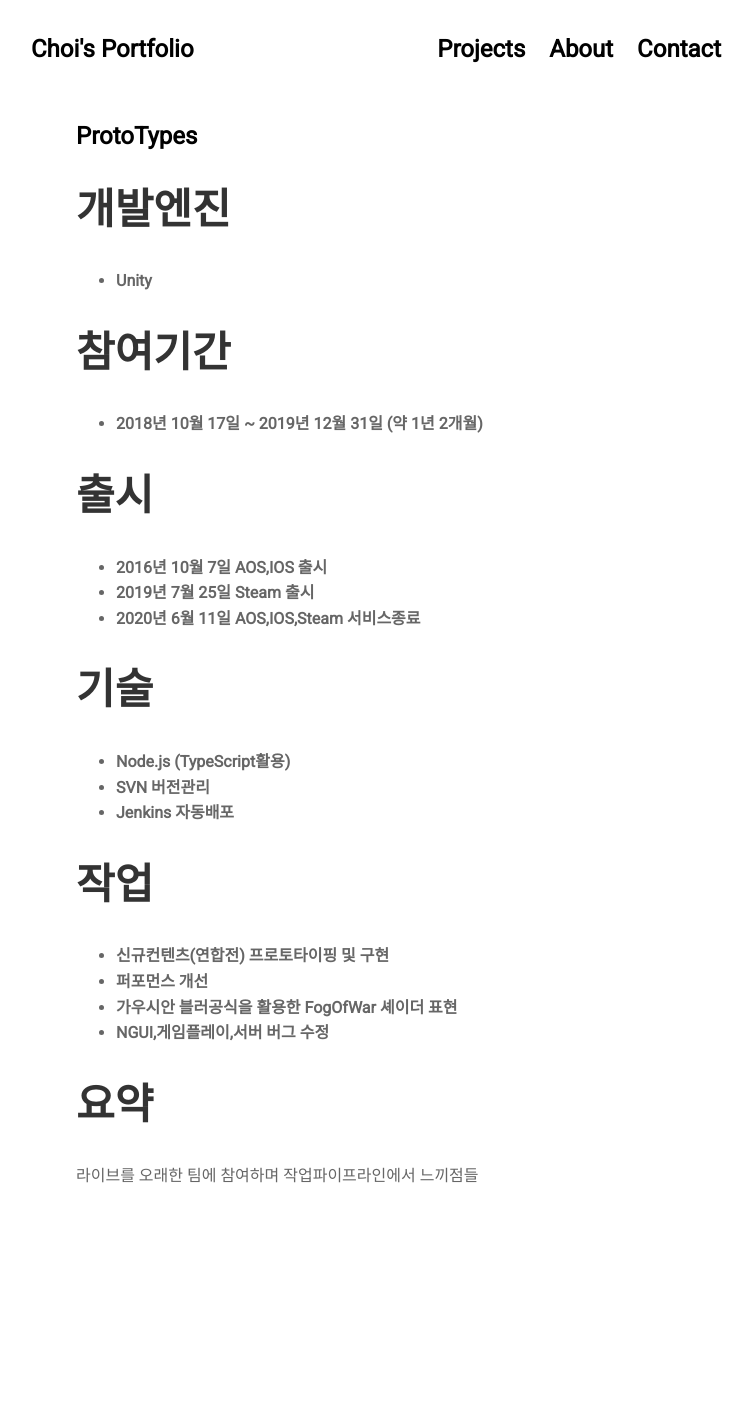
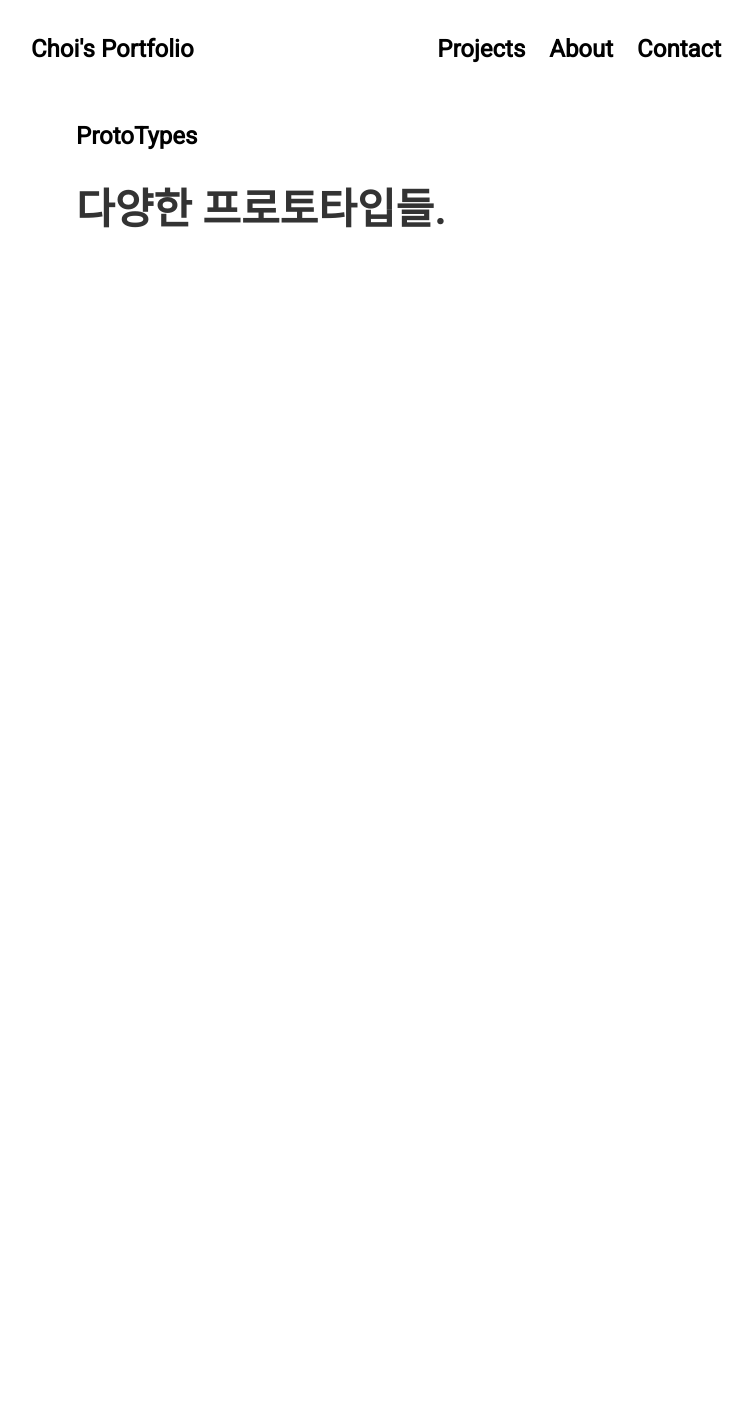
Before and after one commit to ChoiJeHyen/ChoiJeHyen.github.io, a Jekyll site: the page built from projects/proj-6.md, in a window 1280 px wide. Shown: the whole page, without its empty margins (264-1017 px from the left). Built offline with Jekyll 4.4.1, drawn with Linux system fonts in a browser that asks for light colours; nearby versions of some CDN libraries; after the commit the page ends 900 px from its top, so only the background shows below that.

Commit message:
추가 수정

```diff
--- a/_data/settings.yml
+++ b/_data/settings.yml
@@ -46,7 +46,7 @@ about: >
 
 contact: >
   # Contact
-   [이메일](dkdlenl4@gmail.com) [카카오](https://open.kakao.com/o/sJkjmVpc)
+   [카카오](https://open.kakao.com/o/sJkjmVpc)
 
 #-------------------------------
 # Work Section
--- a/projects/proj-6.md
+++ b/projects/proj-6.md
@@ -2,33 +2,6 @@
 layout: post
 title: 'ProtoTypes'
 ---
-개발엔진
+
+다양한 프로토타입들.
 ------
-- **Unity**
-
-참여기간
-------
-- **2018년 10월 17일 ~ 2019년 12월 31일 (약 1년 2개월)**
-
-출시
-------
-- **2016년 10월 7일 AOS,IOS 출시**
-- **2019년 7월 25일 Steam 출시**
-- **2020년 6월 11일 AOS,IOS,Steam 서비스종료**
-
-기술
-------
-- **Node.js (TypeScript활용)**
-- **SVN 버전관리**
-- **Jenkins 자동배포**
-
-작업
-------
-- **신규컨텐츠(연합전) 프로토타이핑 및 구현**
-- **퍼포먼스 개선**
-- **가우시안 블러공식을 활용한 FogOfWar 셰이더 표현**
-- **NGUI,게임플레이,서버 버그 수정**
-
-요약
-------
-라이브를 오래한 팀에 참여하며 작업파이프라인에서 느끼점들
```
Also changed, not shown: projects/proj-2.md (+3 -0 lines), projects/proj-3.md (+1 -1 lines), projects/proj-4.md (+1 -1 lines).
